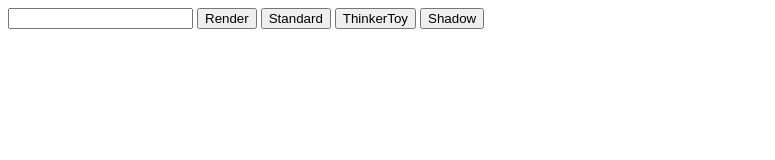
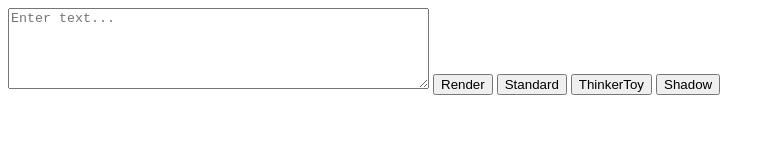
Before and after one commit to nukhjaila/ascii-art-web, a plain HTML site: page frontend/index.html in a window 1280 px wide. Shown: the whole page, without its empty margins (0-775 px from the left). Drawn offline with Linux system fonts and the light colour scheme.

Commit message:
fix: buttons of changing the banners was fixed and the input area was changed to allow new lines

```diff
--- a/frontend/index.html
+++ b/frontend/index.html
@@ -2,7 +2,15 @@
 <html>
 <body>
   <form id="f">
-    <input type="text" name="text" id="textInput">
+    <textarea
+        name="text"
+        id="textInput"
+        rows="5"
+        cols="50"
+        placeholder="Enter text..."
+    ></textarea>
+
+
     <button type="submit">Render</button>
     <button type = "button" id="StndBtn">Standard</button>
     <button type = "button" id="ThnkrtBtn">ThinkerToy</button>
```
Also changed, not shown: 1 other file.
